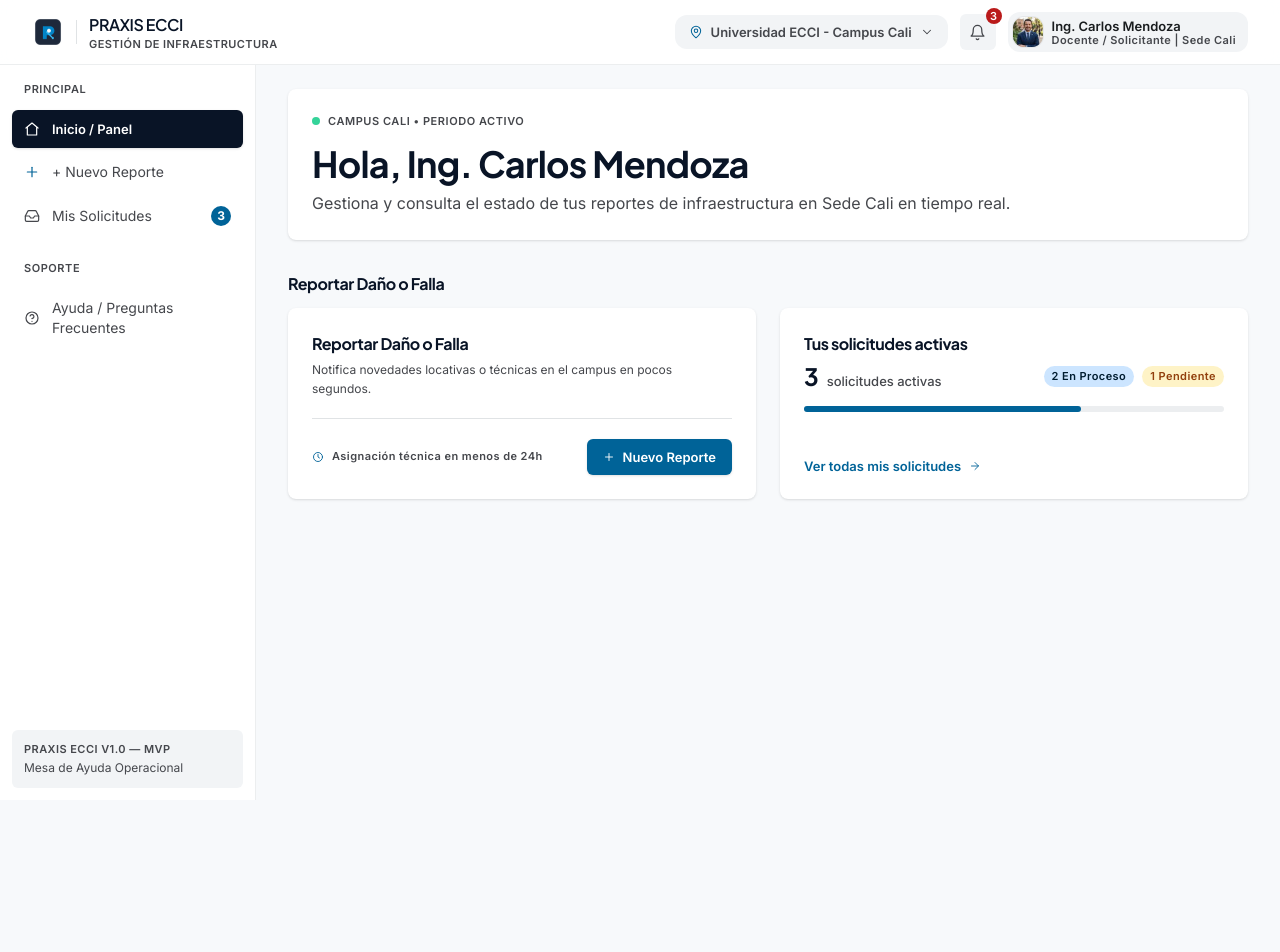
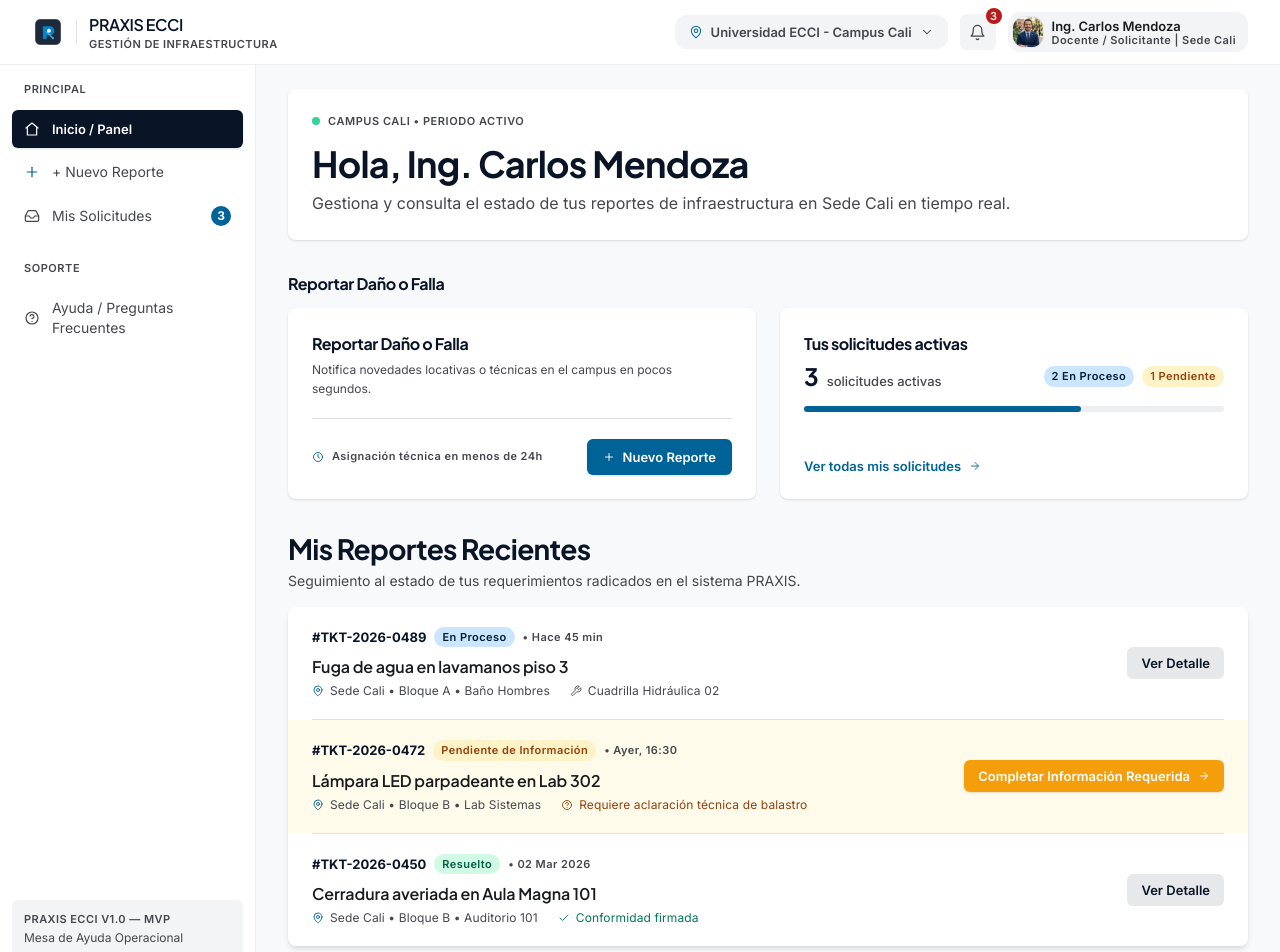
Before and after one commit to IkerMiguel/Praxis, a Next.js app in the folder apps/web/: page / in a window 1280 px wide. Shown: the top 952 px of the page. Before the commit the page ends 800 px from the top, so only its background shows below. Built offline with nearby package versions, Linux system fonts and the light colour scheme.

Commit message:
feat(PRAX-29): lista de reportes recientes con badges y CTAs
- Seccion Mis Reportes Recientes con tickets de ejemplo y badges de estado.
- Clasificacion por estado (En Proceso, Pendiente de Informacion, Resuelto)
  y CTAs asociados.
- Nuevos iconos wrench/fileText/check.

```diff
--- a/apps/web/src/app/page.tsx
+++ b/apps/web/src/app/page.tsx
@@ -1,5 +1,5 @@
 import Link from "next/link";
-import { Icon } from "@/components/icons";
+import { Icon, type IconName } from "@/components/icons";
 import { Header } from "@/components/header";
 import { Sidebar } from "@/components/sidebar";
 
@@ -18,6 +18,62 @@ function StatusBadge({
     </span>
   );
 }
+
+type Ticket = {
+  id: string;
+  status: { label: string; badge: string };
+  time: string;
+  title: string;
+  location: string;
+  locationColor?: string;
+  metaIcon: IconName;
+  meta: string;
+  metaColor?: string;
+  action: { label: string; className: string };
+  tinted?: boolean;
+};
+
+const tickets: Ticket[] = [
+  {
+    id: "#TKT-2026-0489",
+    status: { label: "En Proceso", badge: "bg-[#cce5ff] text-[#001d31]" },
+    time: "• Hace 45 min",
+    title: "Fuga de agua en lavamanos piso 3",
+    location: "Sede Cali • Bloque A • Baño Hombres",
+    metaIcon: "wrench",
+    meta: "Cuadrilla Hidráulica 02",
+    action: { label: "Ver Detalle", className: "bg-btn text-ink" },
+  },
+  {
+    id: "#TKT-2026-0472",
+    status: {
+      label: "Pendiente de Información",
+      badge: "bg-[#fef3c7] text-[#92400e]",
+    },
+    time: "• Ayer, 16:30",
+    title: "Lámpara LED parpadeante en Lab 302",
+    location: "Sede Cali • Bloque B • Lab Sistemas",
+    metaIcon: "help",
+    meta: "Requiere aclaración técnica de balastro",
+    metaColor: "text-[#92400e]",
+    action: {
+      label: "Completar Información Requerida",
+      className: "bg-[#f59e0b] text-white shadow-sm",
+    },
+    tinted: true,
+  },
+  {
+    id: "#TKT-2026-0450",
+    status: { label: "Resuelto", badge: "bg-[#d1fae5] text-[#065f46]" },
+    time: "• 02 Mar 2026",
+    title: "Cerradura averiada en Aula Magna 101",
+    location: "Sede Cali • Bloque B • Auditorio 101",
+    metaIcon: "check",
+    meta: "Conformidad firmada",
+    metaColor: "text-[#047857]",
+    action: { label: "Ver Detalle", className: "bg-btn text-ink" },
+  },
+];
 
 export default function Home() {
   return (
@@ -109,6 +165,77 @@ export default function Home() {
               </a>
             </section>
           </div>
+
+          <div className="mt-8 flex flex-wrap items-end justify-between gap-4">
+            <div>
+              <h2 className="font-display text-[28px] font-bold leading-9 tracking-[-0.7px]">
+                Mis Reportes Recientes
+              </h2>
+              <p className="mt-1 text-[14px] leading-5 text-muted">
+                Seguimiento al estado de tus requerimientos radicados en el
+                sistema PRAXIS.
+              </p>
+            </div>
+          </div>
+
+          <section className="mt-4 overflow-hidden rounded-lg bg-white shadow-md">
+            {tickets.map((t) => (
+              <div key={t.id}>
+                <article
+                  className={`flex flex-wrap items-center justify-between gap-4 px-6 py-5 ${
+                    t.tinted ? "bg-[#fffbeb]" : ""
+                  }`}
+                >
+                  <div className="min-w-0">
+                    <div className="flex flex-wrap items-center gap-2">
+                      <span className="text-[13px] font-bold leading-[18px] text-ink">
+                        {t.id}
+                      </span>
+                      <StatusBadge
+                        label={t.status.label}
+                        className={t.status.badge}
+                      />
+                      <span className="text-[11px] font-semibold leading-[14px] tracking-[0.44px] text-muted">
+                        {t.time}
+                      </span>
+                    </div>
+                    <h3 className="mt-2 font-display text-[16px] font-semibold leading-6 tracking-[-0.08px] text-[#191c1e]">
+                      {t.title}
+                    </h3>
+                    <div className="mt-1 flex flex-wrap items-center gap-x-5 gap-y-1 text-[12px] leading-4 tracking-[0.12px]">
+                      <span className="flex items-center gap-1.5 text-muted">
+                        <Icon name="mapPin" className="size-3 text-brand" />
+                        {t.location}
+                      </span>
+                      <span
+                        className={`flex items-center gap-1.5 ${
+                          t.metaColor ?? "text-muted"
+                        }`}
+                      >
+                        <Icon
+                          name={t.metaIcon}
+                          className={`size-3 ${t.metaColor ?? "text-muted"}`}
+                        />
+                        {t.meta}
+                      </span>
+                    </div>
+                  </div>
+                  <button
+                    type="button"
+                    className={`flex h-8 items-center gap-2 rounded-md px-3.5 text-[13px] font-semibold leading-[18px] transition-colors ${t.action.className}`}
+                  >
+                    {t.action.label}
+                    {t.tinted ? (
+                      <Icon name="arrowRight" className="size-3" />
+                    ) : null}
+                  </button>
+                </article>
+                {t.id !== tickets[tickets.length - 1].id ? (
+                  <div className="mx-6 h-px bg-line" />
+                ) : null}
+              </div>
+            ))}
+          </section>
         </main>
       </div>
     </div>
--- a/apps/web/src/components/icons.tsx
+++ b/apps/web/src/components/icons.tsx
@@ -52,6 +52,19 @@ const paths: Record<string, JSX.Element> = {
       <path d="m12 5 7 7-7 7" />
     </>
   ),
+  wrench: (
+    <path d="M14.7 6.3a1 1 0 0 0 0 1.4l1.6 1.6a1 1 0 0 0 1.4 0l3.77-3.77a6 6 0 0 1-7.94 7.94l-6.91 6.91a2.12 2.12 0 0 1-3-3l6.91-6.91a6 6 0 0 1 7.94-7.94l-3.76 3.76z" />
+  ),
+  fileText: (
+    <>
+      <path d="M14 2H6a2 2 0 0 0-2 2v16a2 2 0 0 0 2 2h12a2 2 0 0 0 2-2V8z" />
+      <path d="M14 2v6h6" />
+      <path d="M16 13H8" />
+      <path d="M16 17H8" />
+      <path d="M10 9H8" />
+    </>
+  ),
+  check: <path d="M20 6 9 17l-5-5" />,
 };
 
 export type IconName = keyof typeof paths;
```
